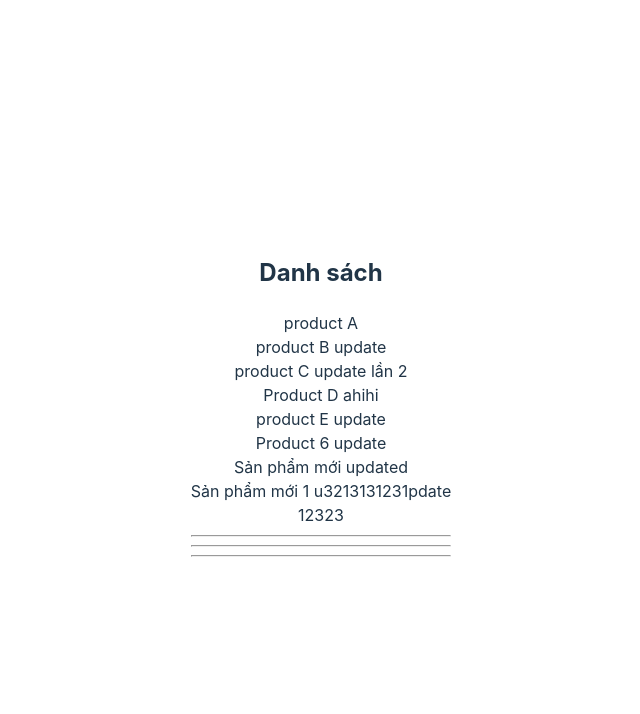
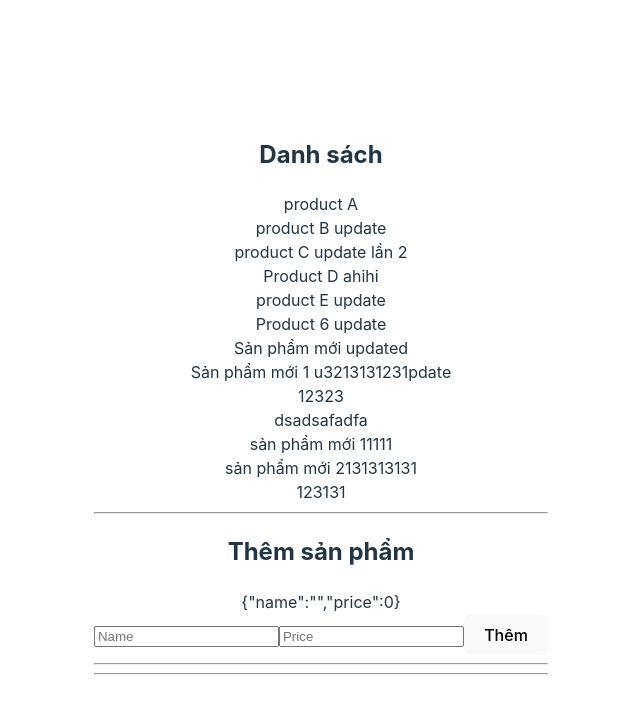
Before and after one commit to datlt2306/FPL-WEB209, a React (Vite) app: page / in a window 1280 px wide. Shown: the top 714 px of the page, without its empty margins (319-959 px from the left). Built offline with nearby package versions, Linux system fonts and the light colour scheme; data requests are answered from the project's data file.

Commit message:
Buổi 5: React-Query - mutation

```diff
--- a/db.json
+++ b/db.json
@@ -44,6 +44,26 @@
       "name": "12323",
       "price": "123131",
       "id": 9
+    },
+    {
+      "name": "dsadsafadfa",
+      "price": "2312123",
+      "id": 10
+    },
+    {
+      "name": "sản phẩm mới 11111",
+      "price": "200",
+      "id": 11
+    },
+    {
+      "name": "sản phẩm mới 2131313131",
+      "price": "200",
+      "id": 12
+    },
+    {
+      "name": "123131",
+      "price": "21312321",
+      "id": 13
     }
   ],
   "users": [
--- a/src/App.tsx
+++ b/src/App.tsx
@@ -11,7 +11,7 @@ function App() {
             {/* <Counter /> */}
             <List />
             <hr />
-            {/* <Add /> */}
+            <Add />
             <hr />
             {/* <Edit /> */}
             <hr />
--- a/src/components/Add.tsx
+++ b/src/components/Add.tsx
@@ -2,9 +2,24 @@ import React, { useContext, useState } from 'react'
 import { IProduct } from '../interfaces/Product'
 import Demo from './Demo'
 import { ProductContext } from '../context/Product'
+import { useMutation, useQueryClient } from 'react-query'
 
 const Add = () => {
-    const { state, dispatch } = useContext(ProductContext)
+    const queryClient = useQueryClient()
+    const mutation = useMutation({
+        mutationFn: (product) =>
+            fetch(`http://localhost:3000/products`, {
+                method: 'POST',
+                headers: {
+                    'Content-Type': 'application/json'
+                },
+                body: JSON.stringify(product)
+            }),
+        onSuccess: () => {
+            alert('Thêm thành công')
+            queryClient.invalidateQueries('PRODUCTS_KEY')
+        }
+    })
     const [valueInput, setValueInput] = useState<IProduct>({ name: '', price: 0 })
     const onHandleInput = (e: React.ChangeEvent<HTMLInputElement>) => {
         const { name, value } = e.target
@@ -15,18 +30,19 @@ const Add = () => {
     }
     const onSubmit = async (e: any) => {
         e.preventDefault()
-        try {
-            const data = await (
-                await fetch(`http://localhost:3000/products`, {
-                    method: 'POST',
-                    headers: {
-                        'Content-Type': 'application/json'
-                    },
-                    body: JSON.stringify(valueInput)
-                })
-            ).json()
-            dispatch({ type: 'ADD_PRODUCT', payload: data })
-        } catch (error) {}
+        mutation.mutate(valueInput as any)
+        // try {
+        //     const data = await (
+        //         await fetch(`http://localhost:3000/products`, {
+        //             method: 'POST',
+        //             headers: {
+        //                 'Content-Type': 'application/json'
+        //             },
+        //             body: JSON.stringify(valueInput)
+        //         })
+        //     ).json()
+        //     dispatch({ type: 'ADD_PRODUCT', payload: data })
+        // } catch (error) {}
     }
     return (
         <div>
```
Also changed, not shown: src/components/List.tsx (+0 -14 lines).
